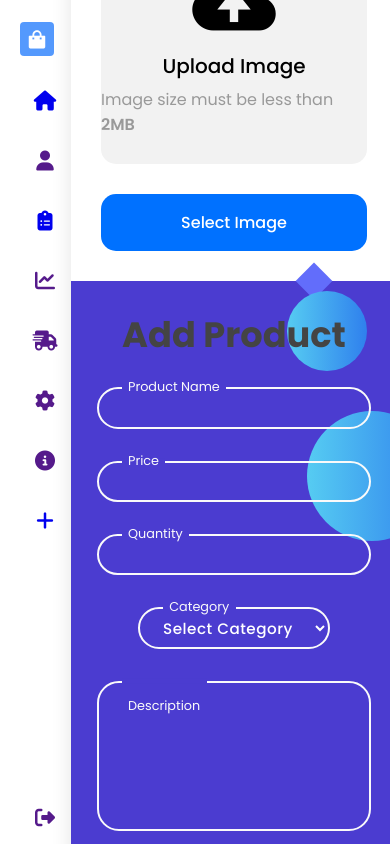
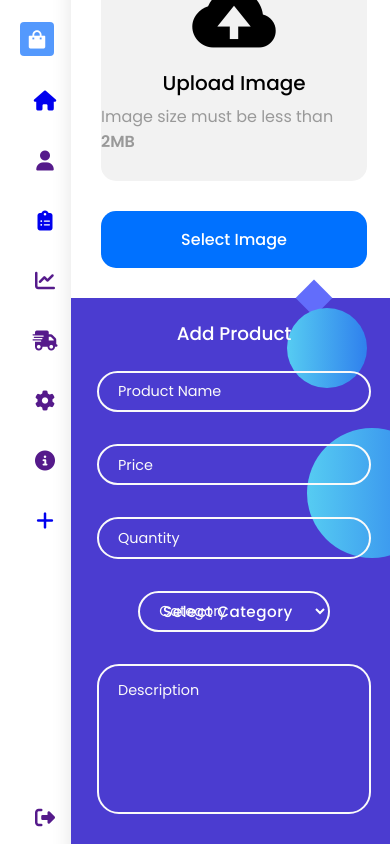
Before and after one commit to ParagShrivas/E-Commerce, a React (Create React App) app in the folder frontend/: page /dashboard/add_product in a window 390 px wide. Shown: the top 844 px of the page. Built offline with nearby package versions, Linux system fonts and the light colour scheme.

Commit message:
Fixed some minor css problem

```diff
--- a/frontend/src/components/AddProduct.jsx
+++ b/frontend/src/components/AddProduct.jsx
@@ -11,6 +11,16 @@ const ProductForm = () => {
      const [photo, setPhoto] = useState(null);
      const [category, setCategory] = useState('');
      const [imagePreview, setImagePreview] = useState(null);
+
+     const handleFocus = (e) => {
+          e.target.parentNode.classList.add('focus');
+     };
+
+     const handleBlur = (e) => {
+          if (e.target.value === '') {
+               e.target.parentNode.classList.remove('focus');
+          }
+     };
 
      const handlePhotoChange = (e) => {
           const file = e.target.files[0];
@@ -59,7 +69,7 @@ const ProductForm = () => {
                     showAlert(res.message);
                     setTimeout(() => {
                          window.location.reload();
-                    }, 1000);
+                    }, 2000);
                } else {
                     showAlert(res.message);
                }
@@ -112,6 +122,8 @@ const ProductForm = () => {
                                              className="input"
                                              value={product_name}
                                              onChange={(e) => setProductName(e.target.value)}
+                                             onFocus={handleFocus}
+                                             onBlur={handleBlur}
                                         />
                                         <label>Product Name</label>
                                         <span>Product Name</span>
@@ -124,7 +136,8 @@ const ProductForm = () => {
                                              className="input"
                                              value={price}
                                              onChange={(e) => setPrice(e.target.value)}
-
+                                             onFocus={handleFocus}
+                                             onBlur={handleBlur}
                                         />
                                         <label>Price</label>
                                         <span>Price</span>
@@ -137,7 +150,8 @@ const ProductForm = () => {
                                              className="input"
                                              value={quantity}
                                              onChange={(e) => setQuantity(e.target.value)}
-
+                                             onFocus={handleFocus}
+                                             onBlur={handleBlur}
                                         />
                                         <label>Quantity</label>
                                         <span>Quantity</span>
@@ -149,7 +163,8 @@ const ProductForm = () => {
                                              className="input"
                                              value={category}
                                              onChange={(e) => setCategory(e.target.value)}
-
+                                             onFocus={handleFocus}
+                                             onBlur={handleBlur}
                                         >
                                              <option style={{ backgroundColor: '#000' }} value="" disabled>Select Category</option>
                                              <option style={{ backgroundColor: '#000' }} value="electronics">Electronics</option>
@@ -169,7 +184,8 @@ const ProductForm = () => {
                                              className="input"
                                              value={description}
                                              onChange={(e) => setDescription(e.target.value)}
-
+                                             onFocus={handleFocus}
+                                             onBlur={handleBlur}
                                         ></textarea>
                                         <label>Description</label>
                                         <span>Description</span>
--- a/frontend/src/components/ProductTable.jsx
+++ b/frontend/src/components/ProductTable.jsx
@@ -175,7 +175,7 @@ const ProductTable = () => {
                 <div className="overlay">
                     <div className="confirm-popup">
                         <h4>Confirm
-                            <i class="fa-solid fa-xmark" style={{ marginLeft: '250px', cursor: 'pointer' }} onClick={() => { handleDeleteClick(false) }}></i>
+                            <i className="fa-solid fa-xmark" style={{ marginLeft: '250px', cursor: 'pointer' }} onClick={() => { handleDeleteClick(false) }}></i>
                         </h4>
                         <img src={`http://localhost:1500/products/${selectedProduct.photoname}`} alt="" width={'200px'} height={'200px'} />
                         <p>
@@ -198,7 +198,7 @@ const ProductTable = () => {
                 <div className="overlay">
                     <div className="manage_product">
                         <h3 style={{ color: '#3b3837' }}>Product Details
-                            <i class="fa-solid fa-xmark" style={{ marginLeft: '220px', cursor: 'pointer' }} onClick={() => { handleManageClick(false) }}></i>
+                            <i className="fa-solid fa-xmark" style={{ marginLeft: '220px', cursor: 'pointer' }} onClick={() => { handleManageClick(false) }}></i>
                         </h3>
                         <img src={photoURL ? photoURL : `http://localhost:1500/products/${selectedManageProduct.photoname}`} alt="" width={'200px'} height={'200px'} />
                         <p>Image size must be less than 2MB</p>
@@ -245,11 +245,11 @@ const ProductTable = () => {
                                 color: '#635df9'
                             }}
                                 onClick={() => { handleManageClick(false) }}>
-                                <i class="fa-solid fa-xmark" style={{ padding: '5px' }}></i>
+                                <i className="fa-solid fa-xmark" style={{ padding: '5px' }}></i>
                                 Cancel
                             </button>
                             <button className="con-btn" onClick={handleSave}>
-                                <i class="fa-solid fa-check" style={{ padding: '5px' }}></i>
+                                <i className="fa-solid fa-check" style={{ padding: '5px' }}></i>
                                 Save
                             </button>
                         </span>
--- a/frontend/src/css_file/add_product.css
+++ b/frontend/src/css_file/add_product.css
@@ -81,7 +81,7 @@ form {
   position: relative;
 }
 
-.product_title {
+.title {
   color: #fff;
   font-weight: 500;
   font-size: 1.5rem;
@@ -169,15 +169,15 @@ textarea.input {
   right: 50%;
 }
 
-.input-container label {
+.input-container.focus label {
   top: 0;
   transform: translateY(-50%);
   left: 25px;
   font-size: 0.8rem;
 }
 
-.input-container span:before,
-.input-container span:after {
+.input-container.focus span:before,
+.input-container.focus span:after {
   width: 50%;
   opacity: 1;
 }
@@ -187,7 +187,7 @@ textarea.input {
   position: relative;
 }
 
-.contact-info .product_title {
+.contact-info .title {
   color: #4b3cd0;
 }
 
@@ -340,7 +340,7 @@ textarea.input {
     font-size: 0.8rem;
   }
 
-  .product_title {
+  .title {
     font-size: 1.15rem;
   }
 
```
